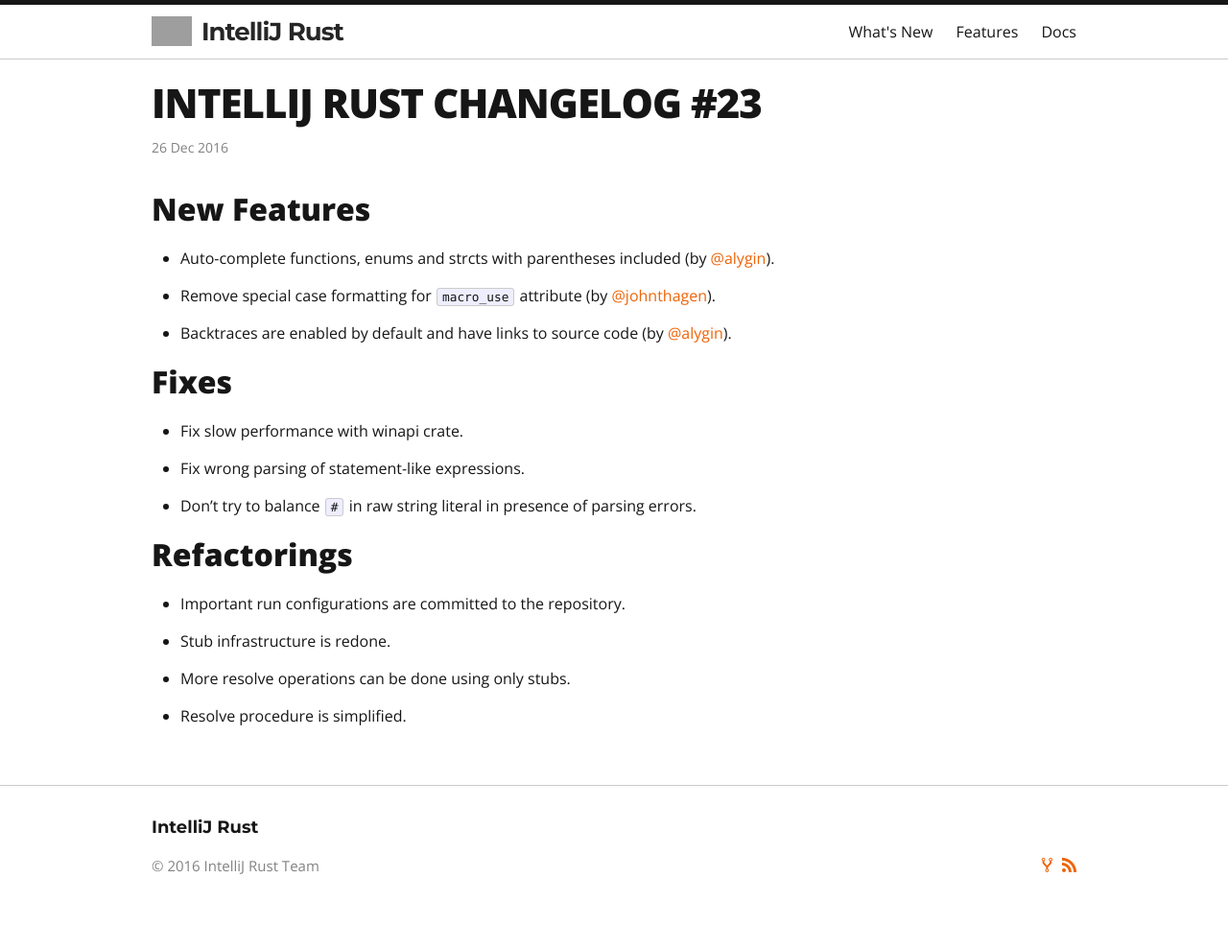
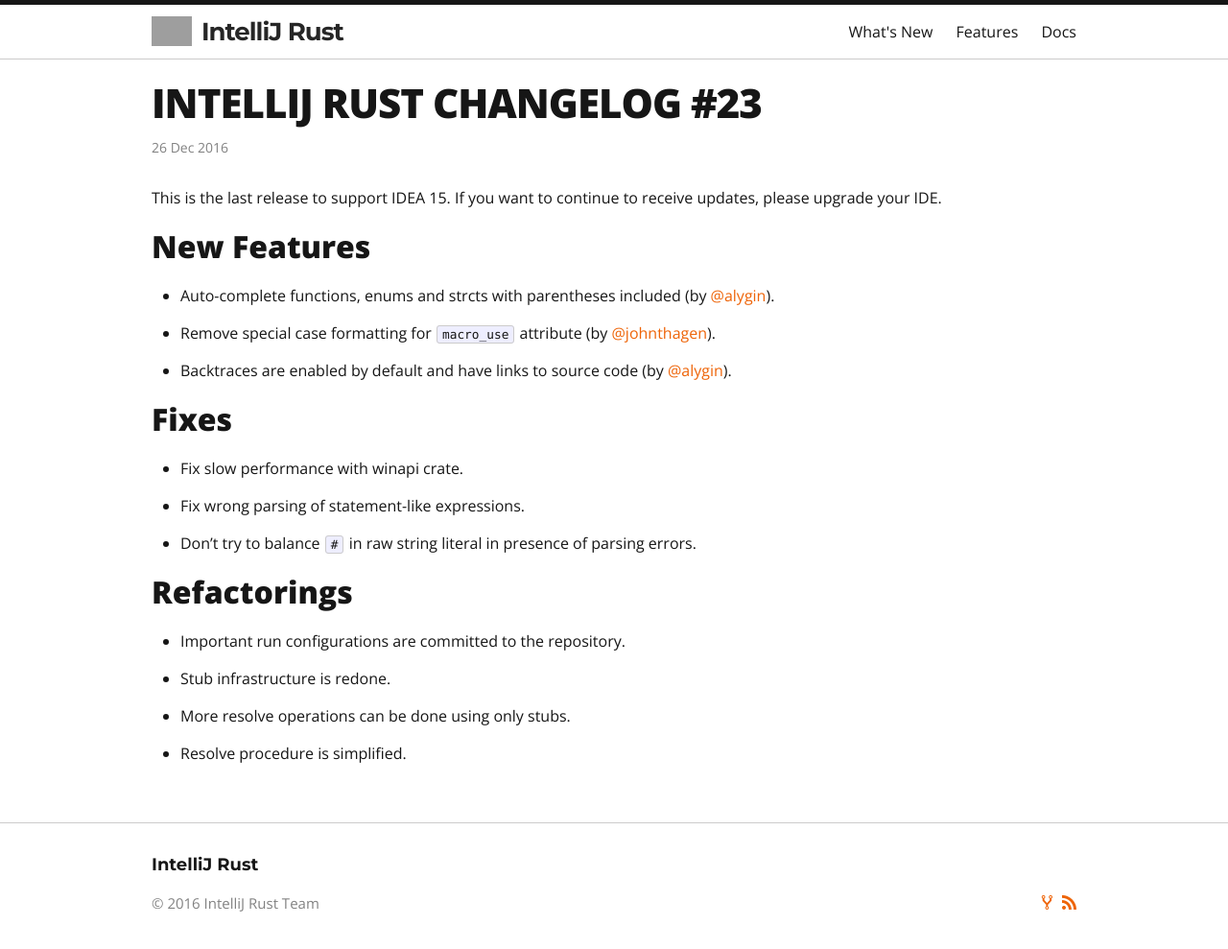
Before and after one commit to intellij-rust/intellij-rust.github.io, a Jekyll site: the page built from _posts/2016-12-26-changelog-23.markdown, in a window 1280 px wide and 1013 px high, cut to the strip 0-989 px from the top of the window. Shown: the whole strip at 96% size. Built offline with Jekyll 4.4.1, drawn with Linux system fonts in a browser that asks for light colours; nearby versions of some CDN libraries; some web fonts are replaced; grey boxes are pictures that could not be loaded.

Commit message:
Add not about IDEA 15 support

```diff
--- a/_posts/2016-12-26-changelog-23.markdown
+++ b/_posts/2016-12-26-changelog-23.markdown
@@ -3,6 +3,10 @@
 title: "IntelliJ Rust Changelog #23"
 date: 2016-12-26 12:34:01 +0300
 ---
+
+
+This is the last release to support IDEA 15. If you want to continue to receive
+updates, please upgrade your IDE.
 
 ## New Features
 
```
